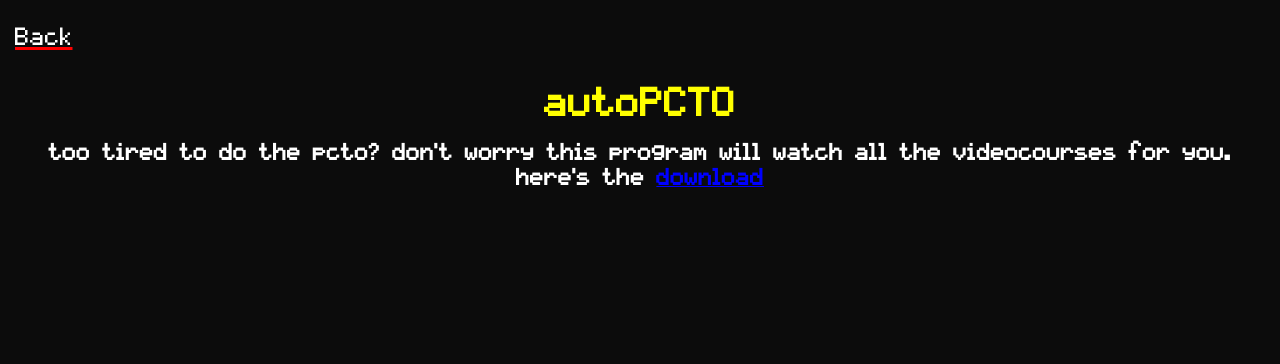
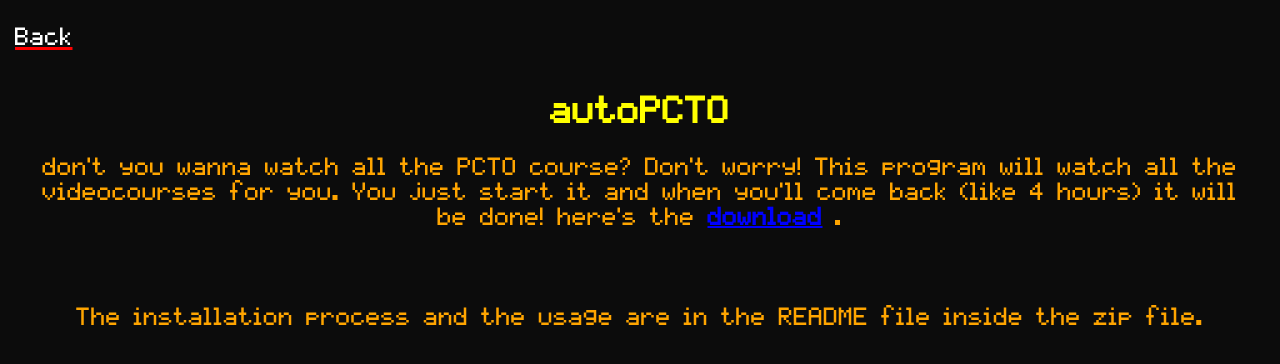
Before and after one commit to yuti-one/yuti-one.github.io, a plain HTML site: page autoPCTO.html in a window 1280 px wide. Drawn offline with Linux system fonts and the light colour scheme.

Commit message:
Add files via upload

```diff
--- a/autoPCTO.html
+++ b/autoPCTO.html
@@ -3,7 +3,7 @@
 <head>
     <title> yuti </title>
     <link rel="stylesheet" href="styles.css">
-    <link rel="icon" type="image/x-icon" href="favicon.ico">
+    <link rel="icon" type="immargin-right: 30px;margin-right: 30px;age/x-icon" href="favicon.ico">
     <script src="script.js"></script>
     <meta name="author" content="yuti">
     <meta name="viewport" content="width=device-width, initial-scale=1.0">
@@ -11,33 +11,31 @@
 </head>
 <body>
 
-    <style>
-        h3 {
-            line-height: 25px;
-        }
-    </style>
-
     <a class="button" id="btnBack"
         onclick="openSection('index.html')"
         onmouseover="changeRigaToBlue('btnBack')"
         onmouseout="changeRigaToRed('btnBack')">Back</a>
 
 
-    <div style="text-align: center;">
-        <h1 style="color: yellow">autoPCTO</h1>
+    <div class="textZone">
+        <p class="title"> autoPCTO </p>
 
-        <h3 style="color: white">
-            too tired to do the pcto? don't worry this program will watch
-            all the videocourses for you. <br>here's the
-            <span style="color: blue">
+        <p class="text">
+            don't you wanna watch all the PCTO course? Don't worry! This program will watch
+            all the videocourses for you. You just start it and when you'll come back (like 4 hours)
+            it will be done!
+            here's the
+
+            <span style="color: blue; font-weight: 600;">
                  <a style="color: blue" href="files/autoPCTO.zip">download</a>
-            </span>
+            </span>.
 
-        </h3>
+            <br><br><br><br>
+            The installation process and the usage are in the README file
+            inside the zip file.
 
+        </p>
     </div>
-
-
 
 
 </body>
--- a/script.js
+++ b/script.js
@@ -6,14 +6,13 @@ document.head = document.head || document.getElementsByTagName('head')[0];
 function showyutiSolcc() {
     yutiClick++;
 
-    if ( yutiNormal && yutiClick == 7 ) {
+    if ( yutiNormal && yutiClick % 7 == 0) {
         document.getElementById("yuti").innerText = "yuti";
         document.getElementById("yuti").style.color = "var(--magicolor)"
         changeFavicon("faviconMagicolor.ico");
     }
     else {
         document.getElementById("yuti").innerText = "yuti";
-
         document.getElementById("yuti").style.color = "red";
         changeFavicon("favicon.ico");
     }
--- a/styles.css
+++ b/styles.css
@@ -29,6 +29,28 @@ div.btnBar {
     margin-top: 20px;
     margin-bottom: 50px;
 }
+
+/* Basic infos */
+div.textZone {
+    text-align: center;
+    margin-right: 30px;
+    margin-left: 30px;
+}
+
+p.title {
+    color: yellow;
+    font-size: 30px;
+    font-weight: 600;
+}
+
+p.text {
+    color: orange;
+    font-size: 20px;
+    line-height: 25px;
+    margin-top: 0px;
+    margin-bottom: 0px;
+}
+
 
 /* BOX */
 
```
